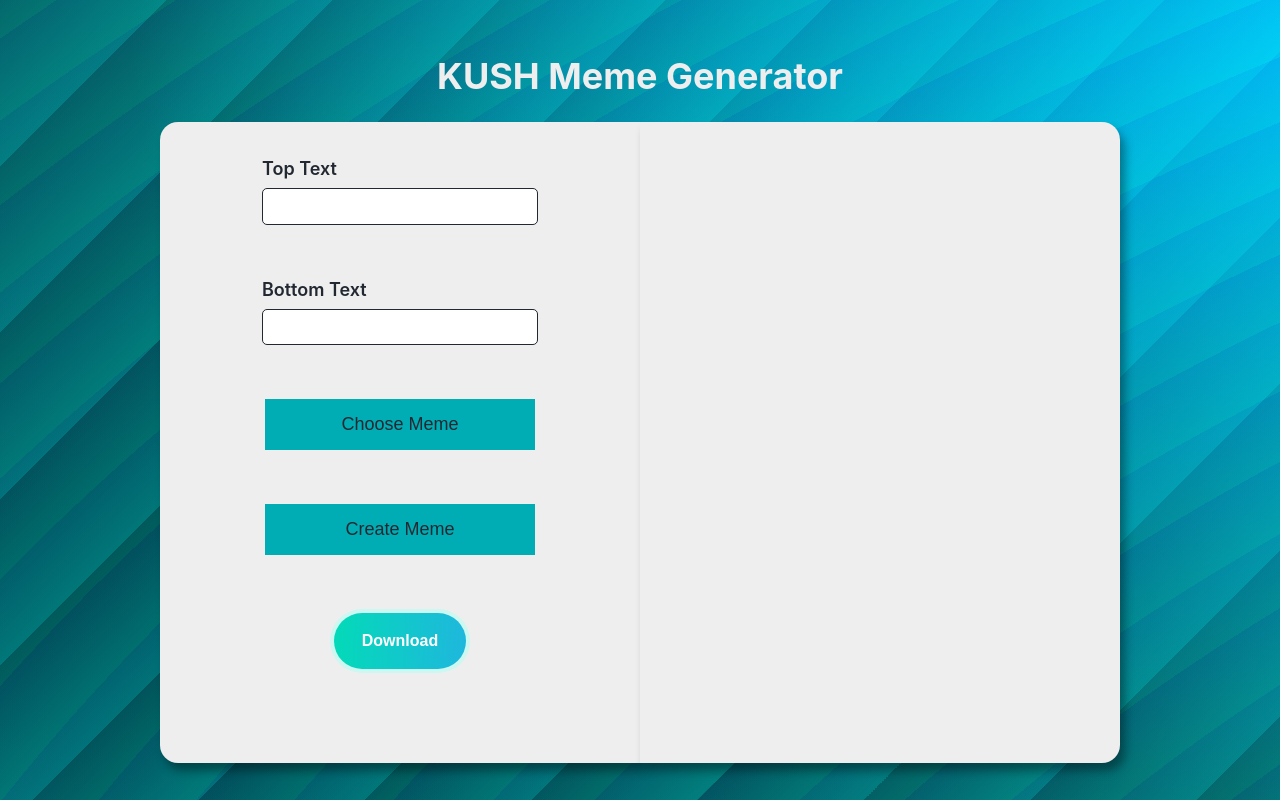
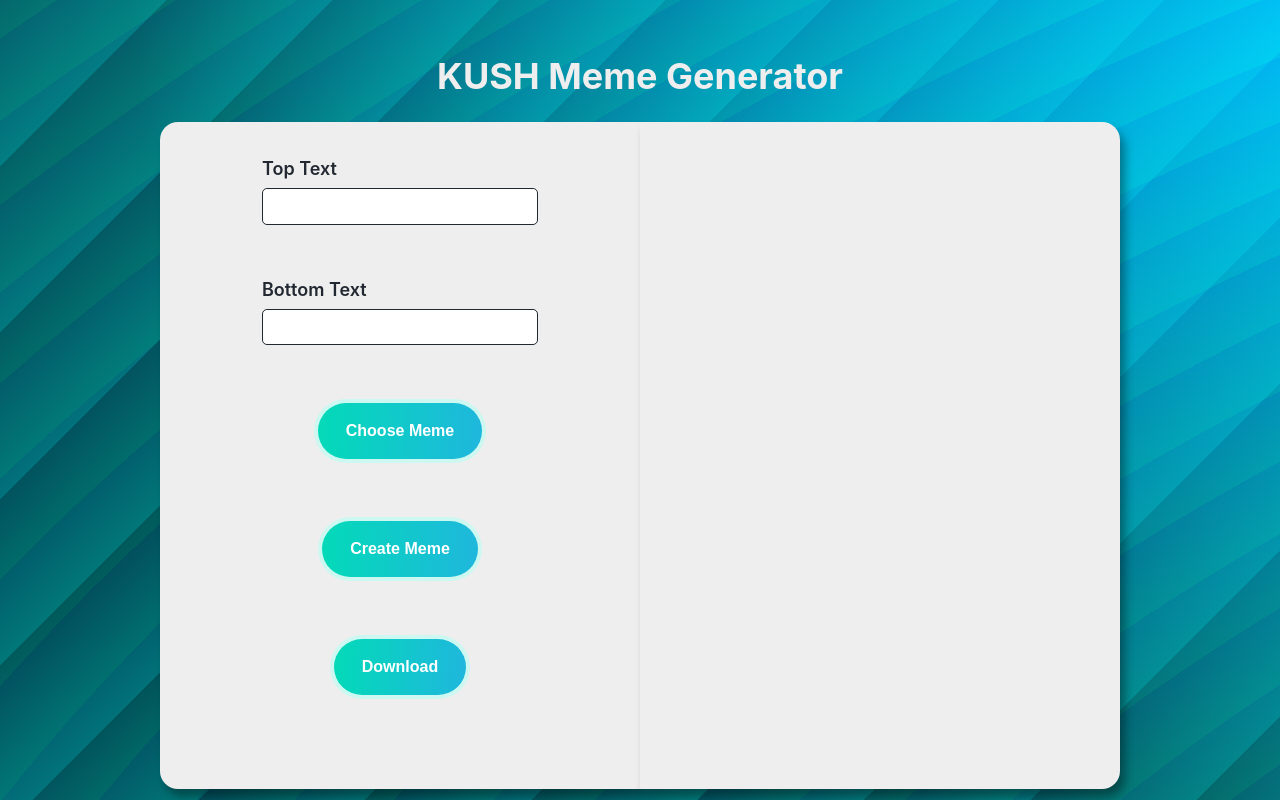
Before and after one commit to Kush614/Meme-Generator-, a React (Create React App) app: page / in a window 1280 px wide. Built offline with nearby package versions, Linux system fonts and the light colour scheme; no server answers.

Commit message:
Update InputFields.js

```diff
--- a/src/components/InputFields.js
+++ b/src/components/InputFields.js
@@ -76,8 +76,8 @@
           }}
         />
       </div>
-      <button onClick={() => props.setOverlayHidden(false)}>Choose Meme</button>
-      <button
+      <button className = "button-77" onClick={() => props.setOverlayHidden(false)}>Choose Meme</button>
+      <button className = "button-77"
         onClick={() =>
           props.setMemeUrl(
             `https://api.memegen.link/images/${props.chosenMeme}/${props.topText}/${props.bottomText}.jpg?width=450&height=450`,
```
